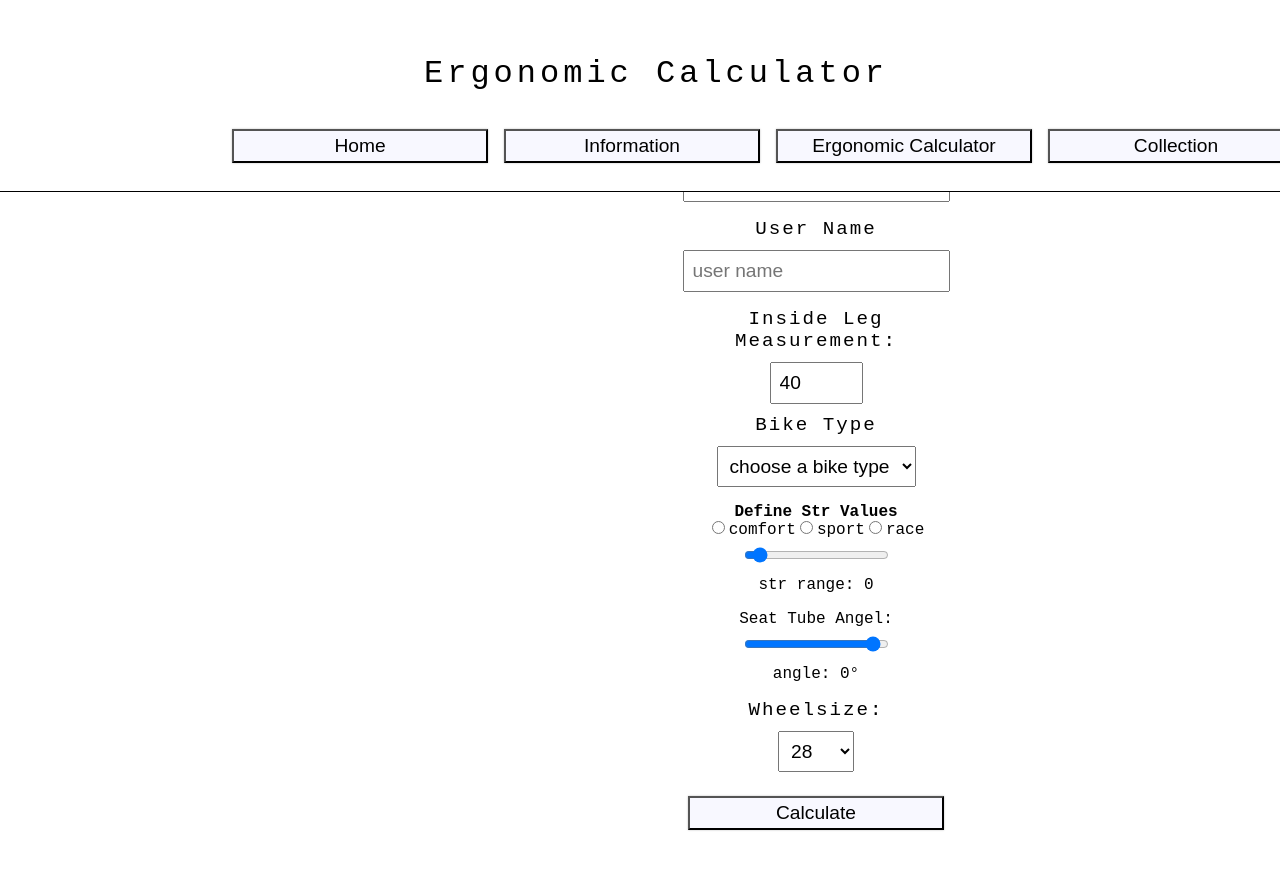
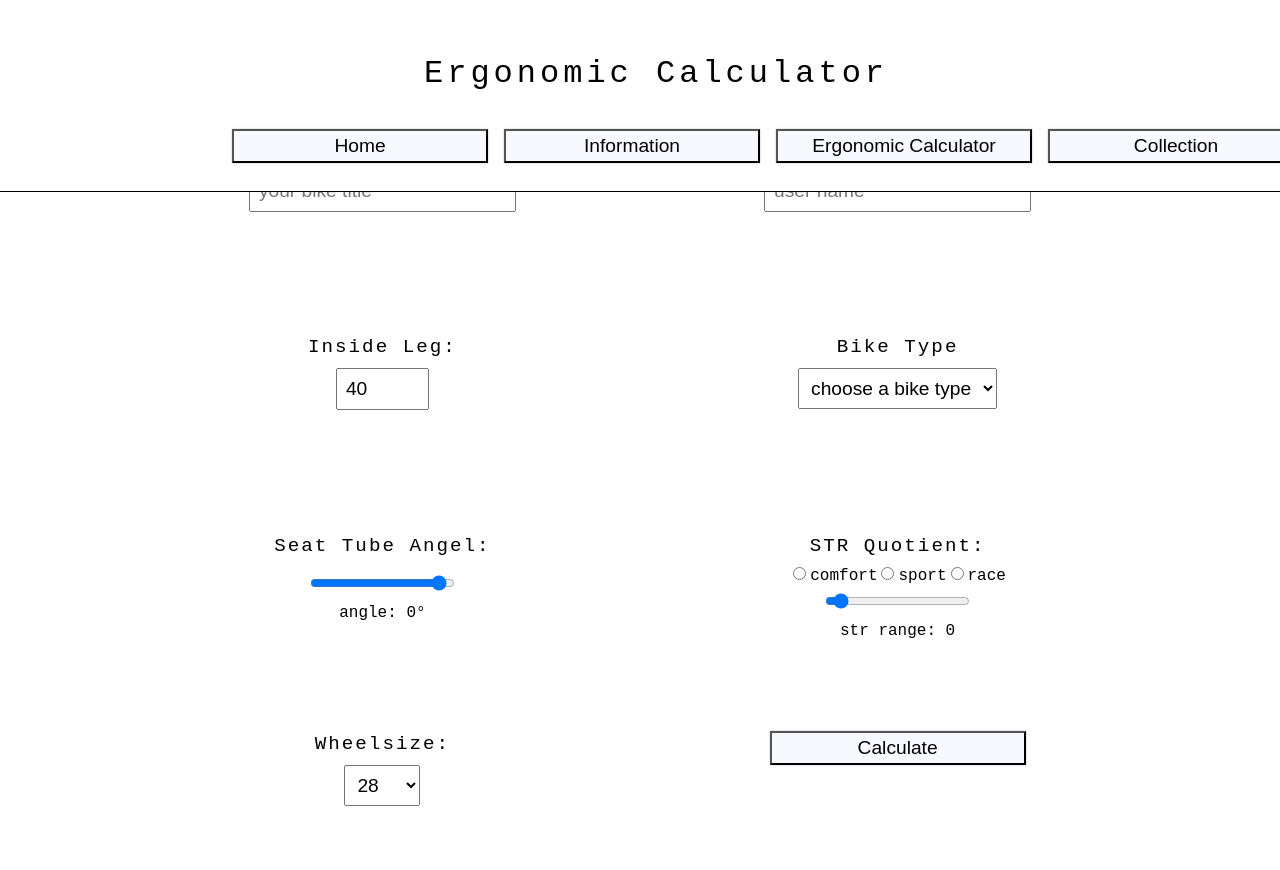
Before and after one commit to thisKonrad/bike_geometry, a Next.js app: page /calculator_ergo in a window 1280 px wide. Shown: the top 870 px of the page. Built offline with nearby package versions, Linux system fonts and the light colour scheme.

Commit message:
basic grid for calc

```diff
--- a/components/BikeTitle/index.jsx
+++ b/components/BikeTitle/index.jsx
@@ -16,5 +16,5 @@ export default function BikeTitle(){
       >
       </input>
     </label>
-    </div>)
+  </div>)
 }
--- a/components/FrameSize/index.jsx
+++ b/components/FrameSize/index.jsx
@@ -4,11 +4,11 @@ import CalcStyle from '../../styles/CalcStyle.module.css';
 
 export default function FrameSize(){
 
+
 return (<>
-<div className={CalcStyle.framesize}>
-<div>
+<div className={CalcStyle.inside_leg}>
   <label>
-      <p className={CalcStyle.form_tag}>Inside Leg Measurement:</p>
+      <p className={CalcStyle.form_tag}>Inside Leg:</p>
       <input
       type='number'
       name='insideLeg'
@@ -18,8 +18,8 @@ return (<>
       step='1'
       />
   </label>
-    </div>
-    <div>
+  </div>
+  <div className={CalcStyle.bike_type}>
   <label>
       <p className={CalcStyle.form_tag}>Bike Type</p>
     <select
@@ -34,6 +34,5 @@ return (<>
     </select>
   </label>
 </div>
-</div>
 </>)
 }
--- a/components/SeatTubeAngle/index.jsx
+++ b/components/SeatTubeAngle/index.jsx
@@ -4,9 +4,9 @@ import CalcStyle from '../../styles/CalcStyle.module.css';
 export default function SeatTubeAngle({onChange, angle}) {
 
 
-    return (<div className={CalcStyle.seattubeangle}>
+    return (<div className={CalcStyle.seat_tubeangle}>
         <label>
-            <p className='form_tag'>Seat Tube Angel:</p>
+            <p className={CalcStyle.form_tag}>Seat Tube Angel:</p>
             <input
             type='range'
             name='seatTubeAngel'
--- a/components/StrQuotient/index.jsx
+++ b/components/StrQuotient/index.jsx
@@ -11,8 +11,8 @@ import CalcStyle from '../../styles/CalcStyle.module.css';
 export default function StrQuotient({check, onCheck, strRangeValue, onRangeChange}){
 
 
-    return(<div className={CalcStyle.strquotient}>
-        <h4>Define Str Values</h4>
+    return(<div className={CalcStyle.str_quotient}>
+      <p className={CalcStyle.form_tag}>STR Quotient:</p>
     <input
         type="radio"
         name="strQuotient"
--- a/pages/calculator_ergo/index.jsx
+++ b/pages/calculator_ergo/index.jsx
@@ -224,15 +224,7 @@ export default function Calculator() {
     currentPageTitle={'Ergonomic Calculator'}>
     </Header>
     <main className={styles.main}>
-      <section className={CalcStyle.calculator_wrap}>
-      <section className={CalcStyle.title_wrap}>
-      <h1>Calculate your Bike !</h1>
-      <article>
-        <p>you just need your </p>
-        <p>inside Leg measurement</p>
-      </article>
-    </section>
-     <form
+     <form className={CalcStyle.calculator_wrap}
      onSubmit={handleSubmit}
      method='post'
      action='./api'>
@@ -253,12 +245,7 @@ export default function Calculator() {
     <div className={CalcStyle.submitBtn}>
     <button type='submit'>Calculate</button>
     </div>
-     </form>
-     <section>
-    <div>
-    </div>
-  </section>
-  </section>
+    </form>
   </main>
-  </>);
+ </>);
 }
--- a/styles/CalcStyle.module.css
+++ b/styles/CalcStyle.module.css
@@ -9,45 +9,46 @@
     align-items:flex-start; */
     gap: 2rem;
     height: 60rem;
-    width: 42rem;
+    width: 62rem;
     display: grid;
     grid-template-columns: 1fr 1fr;
-    grid-template-rows: 4rem 4rem 4rem 4rem 4rem 4rem 4rem;
-    gap: 2rem;
-}
-
-.title_warp{
-    grid-area:1/1/1/1;
+    grid-template-rows: 10rem 10rem 10rem 10rem;
+    gap: 2.4rem;
 }
 
 .bike_title{
-    grid-area:2/1/1/2;
+    grid-area:1/1/1/1;
     margin:1rem;
 }
 
 .user_name{
-    grid-area:2/2/2/2;
+    grid-area:1/2/1/2;
     margin: 1rem;
 }
-.framesize{
+.inside_leg{
+    grid-area:2/1/2/1;
+    margin:1rem;
+}
+.bike_type{
+    grid-area:2/2/2/2;
+    margin:1rem;
+}
+
+.str_quotient{
+    grid-area:3/2/3/2;
+    margin: 1rem;
+}
+.seat_tubeangle{
     grid-area:3/1/3/1;
     margin: 1rem;
 }
-.strquotient{
-    grid-area:3/2/3/2;
-    margin: 1rem;
-}
-.seattubeangle{
+.wheelsize{
     grid-area:4/1/4/1;
-    margin: 1rem;
-}
-.wheelsize{
-    grid-area:4/2/4/2;
     margin: 1rem;
 }
 
 .submitBtn{
-    grid-area:5/1/5/2;
+    grid-area:4/2/4/2;
     margin: 1rem;
 }
 
```
